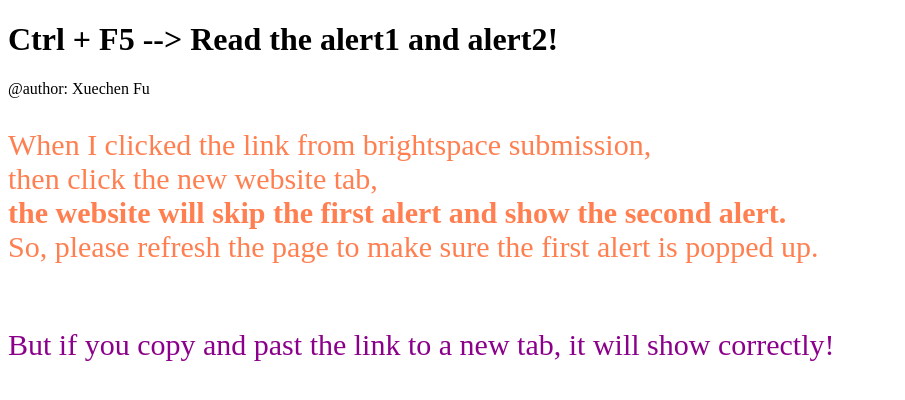
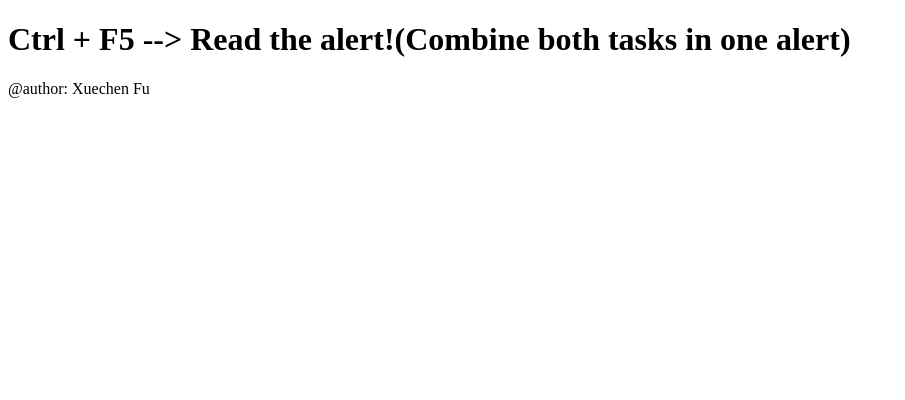
Before and after one commit to MelindaFu/xuechen-fu-printing-output, a plain HTML site: page index.html in a window 1280 px wide. Shown: the whole page, without its empty margins (0-905 px from the left). Drawn offline with Linux system fonts and the light colour scheme.

Commit message:
Update index.html

```diff
--- a/index.html
+++ b/index.html
@@ -5,10 +5,8 @@
 </head>
 <body>
 
-    <h1>Ctrl + F5 --> Read the alert1 and alert2!</h1>
+    <h1>Ctrl + F5 --> Read the alert!(Combine both tasks in one alert)</h1>
     <p>@author: Xuechen Fu</p>
-    <p style="color: coral; font-size: 30px;"> When I clicked the link from brightspace submission,<br> then click the new website tab,<br> <b>the website will skip the first alert and show the second alert.</b> <br> So, please refresh the page to make sure the first alert is popped up. </p>
-    <p style="color: darkmagenta; font-size: 30px;"> <br> But if you copy and past the link to a new tab, it will show correctly! </p>
     <script src="js/index.js">
 
     </script>
```
